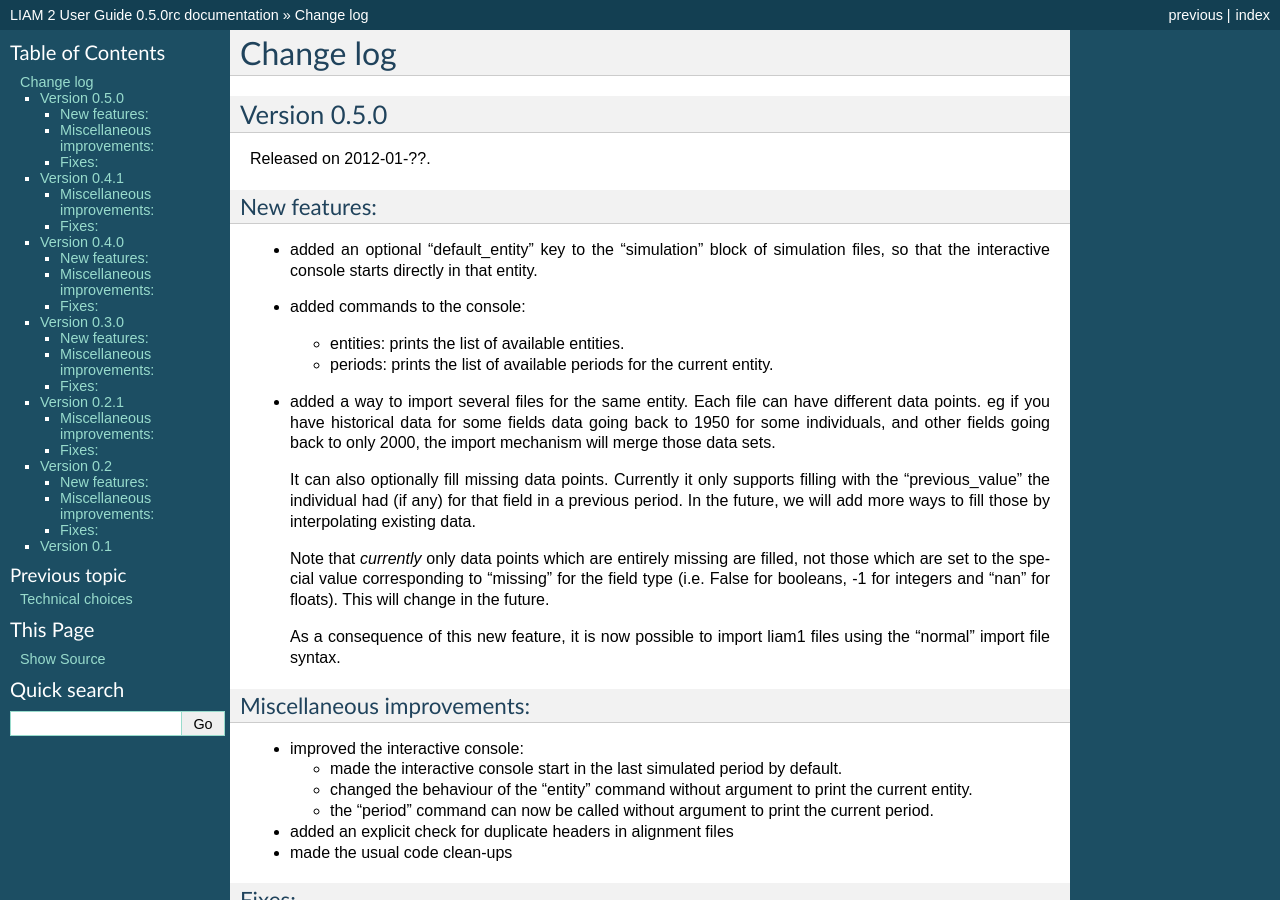
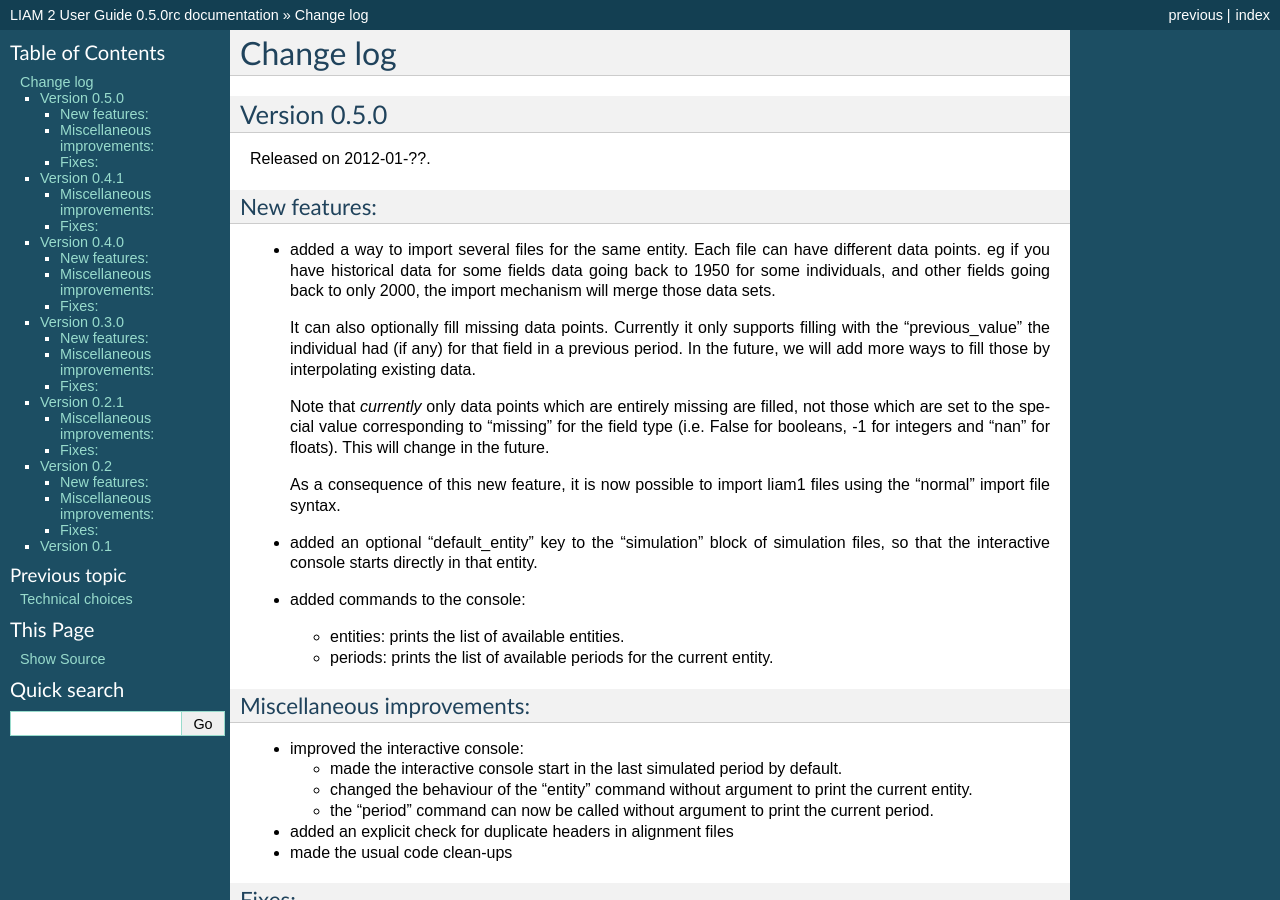
Before and after one commit to liam2/liam2, a Sphinx documentation site: the page built from doc/usersguide/source/changes.rst, in a window 1280 px wide and 900 px high. Built offline with Sphinx 7.4.7, drawn with Linux system fonts in a browser that asks for light colours; formulas are drawn with MathJax 3; part of the change alters nothing that is shown.

```diff
--- a/doc/usersguide/source/changes.rst
+++ b/doc/usersguide/source/changes.rst
@@ -10,15 +10,6 @@ Released on 2012-01-??.
 
 New features:
 -------------
-
-* added an optional "default_entity" key to the "simulation" block of
-  simulation files, so that the interactive console starts directly in that
-  entity.
-
-* added commands to the console:
-
-  - entities: prints the list of available entities.
-  - periods: prints the list of available periods for the current entity.
 
 * added a way to import several files for the same entity. Each file can
   have different data points. eg if you have historical data for some fields
@@ -37,6 +28,15 @@ New features:
 
   As a consequence of this new feature, it is now possible to import liam1
   files using the "normal" import file syntax.
+
+* added an optional "default_entity" key to the "simulation" block of
+  simulation files, so that the interactive console starts directly in that
+  entity.
+
+* added commands to the console:
+
+  - entities: prints the list of available entities.
+  - periods: prints the list of available periods for the current entity.
 
 Miscellaneous improvements:
 ---------------------------
```
